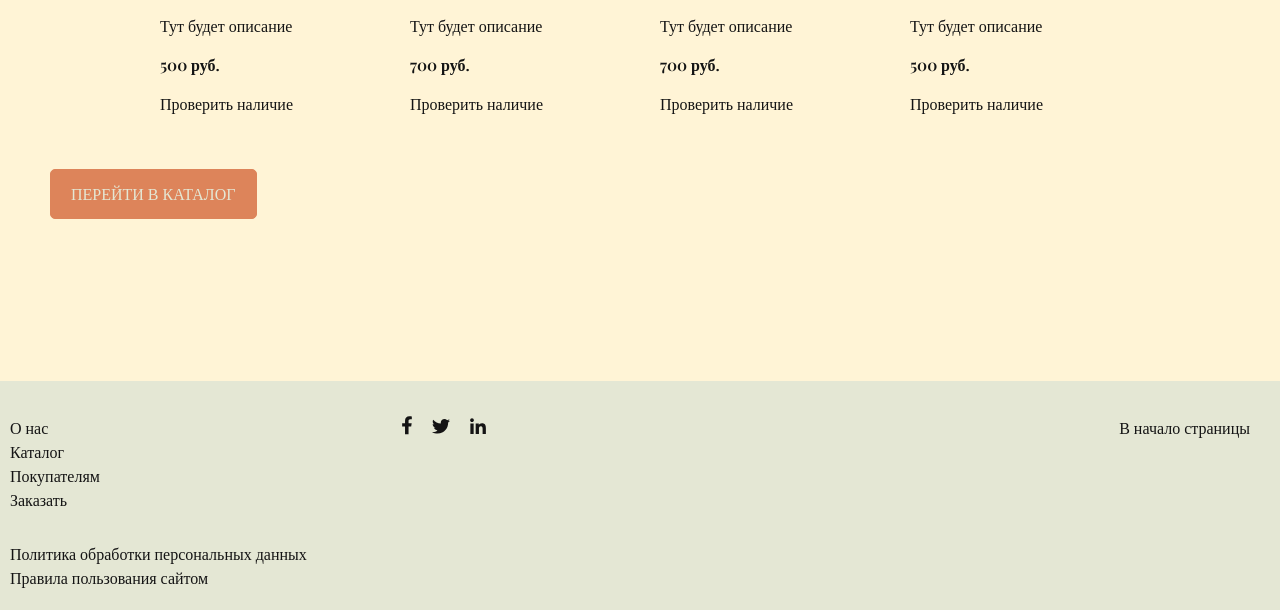
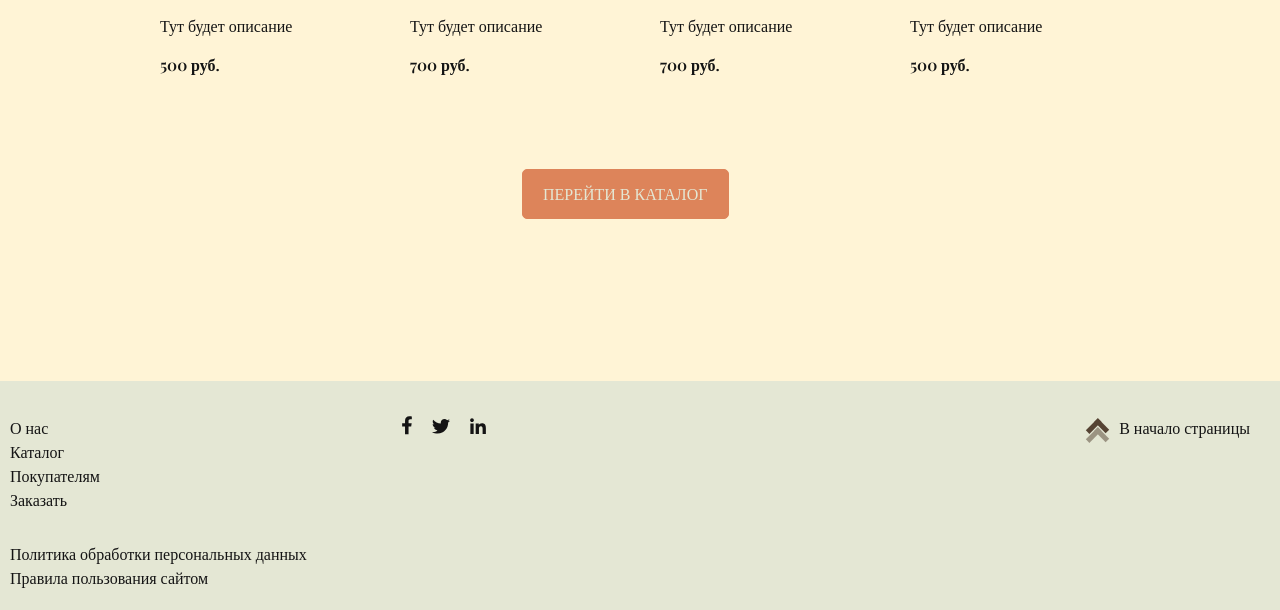
Before and after one commit to White2000rabbit/handmade-shop, a PHP site: page / in a window 1280 px wide. Shown: the part 1977-2587 px from the top of the page. Run offline with PHP 8.4, Linux system fonts and the light colour scheme.

Commit message:
changes wp:

```diff
--- a/#sourse/style.scss
+++ b/#sourse/style.scss
@@ -190,6 +192,9 @@ img {
 			flex-wrap: wrap;
 			padding-bottom: 60px;
 		}
+		&__button {
+			margin: 0px 40% 0px 40%;
+		}
 }
 
 .card-container {
--- a/index.html
+++ b/index.html
@@ -75,7 +75,7 @@
                   </a>
                </div>
             </div>
-            <a class="button button--main" href="blocks/catalog.html">Перейти в каталог</a>
+            <a class="button section__button" href="blocks/catalog.html">Перейти в каталог</a>
          </section>
          <section class="section _section">
             <h2 class="section__title">Коллекция из моря</h2>
@@ -90,7 +90,6 @@
                      </div>
                      <p class="card__desc">Тут будет описание</p>
                      <p class="card__price">500 руб.</p>
-                     <a class="card__link" href="form.html">Проверить наличие</a>
                   </a>
                </div>
                <div class="card-container card">
@@ -102,7 +101,6 @@
                      </div>
                      <p class="card__desc">Тут будет описание</p>
                      <p class="card__price">700 руб.</p>
-                     <a class="card__link" href="form.html">Проверить наличие</a>
                   </a>
                </div>
                <div class="card-container card">
@@ -114,7 +112,6 @@
                      </div>
                      <p class="card__desc">Тут будет описание</p>
                      <p class="card__price">700 руб.</p>
-                     <a class="card__link" href="form.html">Проверить наличие</a>
                   </a>
                </div>
                <div class="card-container card">
@@ -126,11 +123,10 @@
                      </div>
                      <p class="card__desc">Тут будет описание</p>
                      <p class="card__price">500 руб.</p>
-                     <a class="card__link" href="form.html">Проверить наличие</a>
                   </a>
                </div>
             </div>
-            <a class="button button--main" href="blocks/catalog.html">Перейти в каталог</a>
+            <a class="button section__button" href="blocks/catalog.html">Перейти в каталог</a>
          </section>
          <section class="section _section">
             <h2 class="section__title">Украшения в подарок</h2>
@@ -145,7 +141,6 @@
                      </div>
                      <p class="card__desc">Тут будет описание</p>
                      <p class="card__price">500 руб.</p>
-                     <a class="card__link" href="form.html">Проверить наличие</a>
                   </a>
                </div>
                <div class="card-container card">
@@ -157,7 +152,6 @@
                      </div>
                      <p class="card__desc">Тут будет описание</p>
                      <p class="card__price">700 руб.</p>
-                     <a class="card__link" href="form.html">Проверить наличие</a>
                   </a>
                </div>
                <div class="card-container card">
@@ -169,7 +163,6 @@
                      </div>
                      <p class="card__desc">Тут будет описание</p>
                      <p class="card__price">700 руб.</p>
-                     <a class="card__link" href="form.html">Проверить наличие</a>
                   </a>
                </div>
                <div class="card-container card">
@@ -181,11 +174,10 @@
                      </div>
                      <p class="card__desc">Тут будет описание</p>
                      <p class="card__price">500 руб.</p>
-                     <a class="card__link" href="form.html">Проверить наличие</a>
                   </a>
                </div>
             </div>
-            <a class="button button--main" href="blocks/catalog.html">Перейти в каталог</a>
+            <a class="button section__button" href="blocks/catalog.html">Перейти в каталог</a>
          </section>
          <div class="arrow-top">
             <svg></svg>
@@ -219,7 +211,7 @@
                   </ul>
                </div>
                <div class="footer__column">
-                  <a class="footer__link" href="index.html">В начало страницы</a>
+                  <a class="footer__link" href="index.html"> В начало страницы</a>
                </div>
             </div>
             <div class="footer__row">
--- a/style.css
+++ b/style.css
@@ -225,6 +225,9 @@ img {
       flex-wrap: wrap;
   padding-bottom: 60px;
 }
+.section__button {
+  margin: 0px 40% 0px 40%;
+}
 
 .card-container {
   width: 210px;
@@ -313,6 +316,51 @@ img {
   height: 50px;
   margin: 20px;
 }
+.footer__link:before {
+  content: "";
+  position: absolute;
+  left: -30px;
+  top: 5px;
+  padding-right: 5px;
+  width: 7px;
+  height: 11px;
+  border-top: 5px solid #554333;
+  border-right: 5px solid #554333;
+  -webkit-transform: rotate(-45deg);
+          transform: rotate(-45deg);
+}
+.footer__link:after {
+  content: "";
+  position: absolute;
+  left: -30px;
+  top: 20px;
+  padding-right: 5px;
+  width: 7px;
+  height: 11px;
+  border-top: 5px solid #554333;
+  opacity: 0.5;
+  border-right: 5px solid #554333;
+  -webkit-transform: rotate(-45deg);
+          transform: rotate(-45deg);
+  -webkit-animation: top 1s ease-in infinite;
+          animation: top 1s ease-in infinite;
+}
+@-webkit-keyframes top {
+  from {
+    top: 20px;
+  }
+  to {
+    top: 5px;
+  }
+}
+@keyframes top {
+  from {
+    top: 20px;
+  }
+  to {
+    top: 5px;
+  }
+}
 
 .footer-nav__list {
   font-size: 1rem;
```
Also changed, not shown: other parts of #sourse/style.scss (+42 -0 lines), #sourse/style.css (+37 -0 lines), 1 other file.
